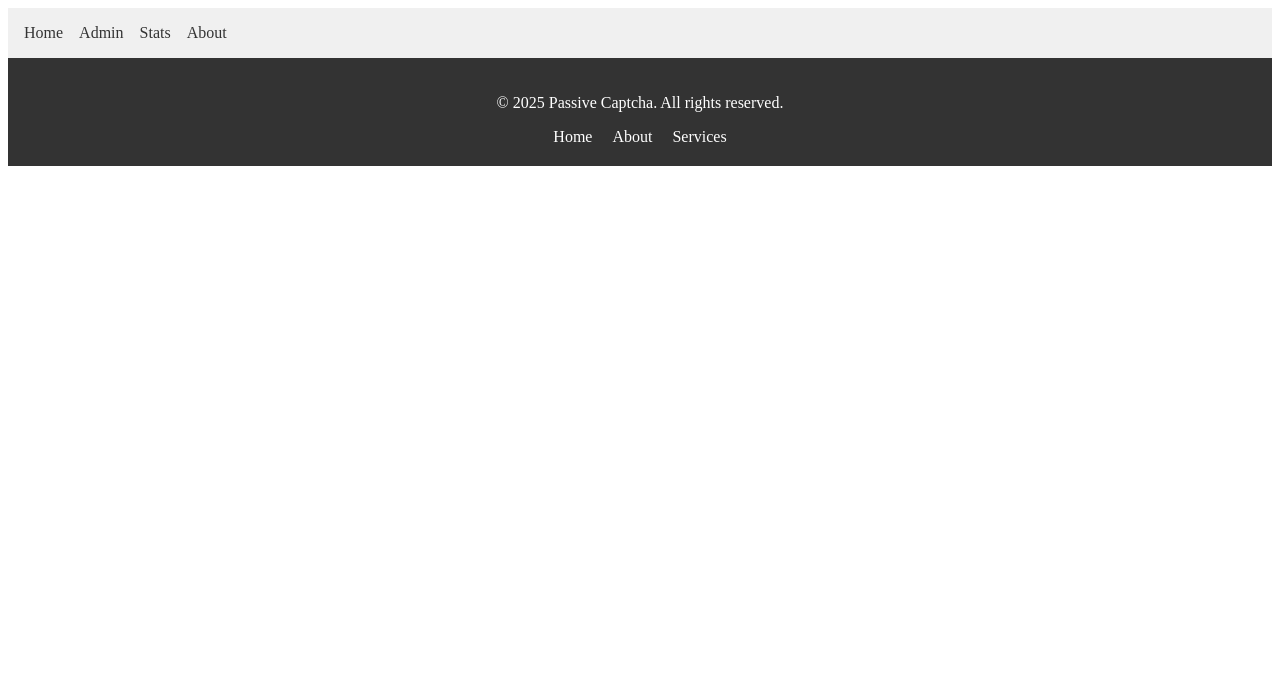
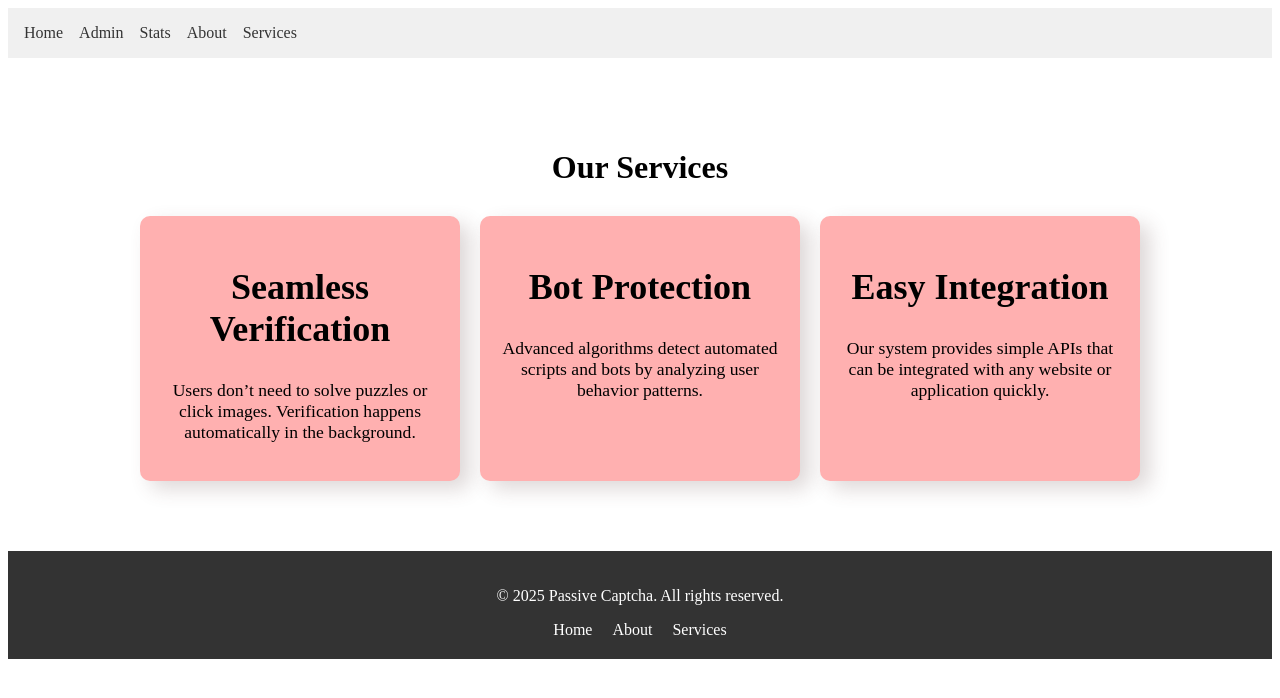
Before and after one commit to utkarshjoshilkar/Passive_Captcha, a React (Vite) app in the folder frontend/: page /services in a window 1280 px wide. Shown: the top 698 px of the page. Built offline with nearby package versions, Linux system fonts and the light colour scheme.

Commit message:
services section done

```diff
--- a/frontend/src/App.jsx
+++ b/frontend/src/App.jsx
@@ -5,6 +5,7 @@ import Stats from "./pages/Stats";
 import Navbar from "./components/Navbar";
 import Footer from "./components/Footer";
 import About from "./pages/About";
+import Services from "./pages/Services";
 
 export default function App() {
   return (
@@ -14,9 +15,10 @@ export default function App() {
         <Route path="/" element={<Home />} />
         <Route path="/admin" element={<Admin />} />
         <Route path="/stats" element={<Stats />} />
-        <Route path="/about" element={<About/>}/>
+        <Route path="/about" element={<About />} />
+        <Route path="/services" element={<Services />} />
       </Routes>
-      <Footer/>
+      <Footer />
     </div>
   );
 }
--- a/frontend/src/components/Navbar.jsx
+++ b/frontend/src/components/Navbar.jsx
@@ -8,6 +8,7 @@ export default function Navbar(){
             <NavLink to="/admin" end>Admin</NavLink>
             <NavLink to="/stats" end>Stats</NavLink>
             <NavLink to="/about" end>About</NavLink>
+            <NavLink to="/services" end>Services</NavLink>
         </nav>
     );
 }
--- a/frontend/src/index.css
+++ b/frontend/src/index.css
@@ -129,7 +129,7 @@
   font-size: 1.1rem;
 }
 
-/* index.css */
+/* about.css */
 
 .about-container{
   max-width: 800px;
@@ -159,3 +159,40 @@
   margin-top: 15px;
   padding-left: 20px;
 }
+
+
+/* services.css */
+
+.services-container {
+  max-width: 1000px;
+  margin: 50px auto;
+  padding: 20px;
+  text-align: center;
+}
+
+.services-grid{
+  font-size: 1.5rem;
+  display :flex;
+  justify-content: center;
+  gap: 20px;
+  flex-wrap: wrap;
+  margin-top: 30px;
+}
+
+.services-container p{
+  font-size: 1.1rem;
+}
+
+.service-card {
+  background: rgb(255, 176, 176);
+  border-radius: 10px;
+  box-shadow: 10px 8px 20px rgba(89, 61, 61, 0.2);
+  padding: 20px;
+  flex: 1 1 250px;
+  max-width: 300px;
+  transition: transform 0.2s;
+}
+
+.service-card:hover {
+  transform: translateY(-5px);
+}
--- a/frontend/src/pages/Services.jsx
+++ b/frontend/src/pages/Services.jsx
@@ -1,8 +1,32 @@
 export default function Services() {
   return (
-    <div>
-      <h1>Services Page</h1>
-      <p>We provide innovative security solutions.</p>
+    <div className="services-container">
+      <h1>Our Services</h1>
+      <div className="services-grid">
+        <div className="service-card">
+          <h2>Seamless Verification</h2>
+          <p>
+            Users don’t need to solve puzzles or click images.
+            Verification happens automatically in the background.
+          </p>
+        </div>
+
+        <div className="service-card">
+          <h2>Bot Protection</h2>
+          <p>
+            Advanced algorithms detect automated scripts and bots
+            by analyzing user behavior patterns.
+          </p>
+        </div>
+
+        <div className="service-card">
+          <h2>Easy Integration</h2>
+          <p>
+            Our system provides simple APIs that can be integrated
+            with any website or application quickly.
+          </p>
+        </div>
+      </div>
     </div>
-  )
+  );
 }
```
